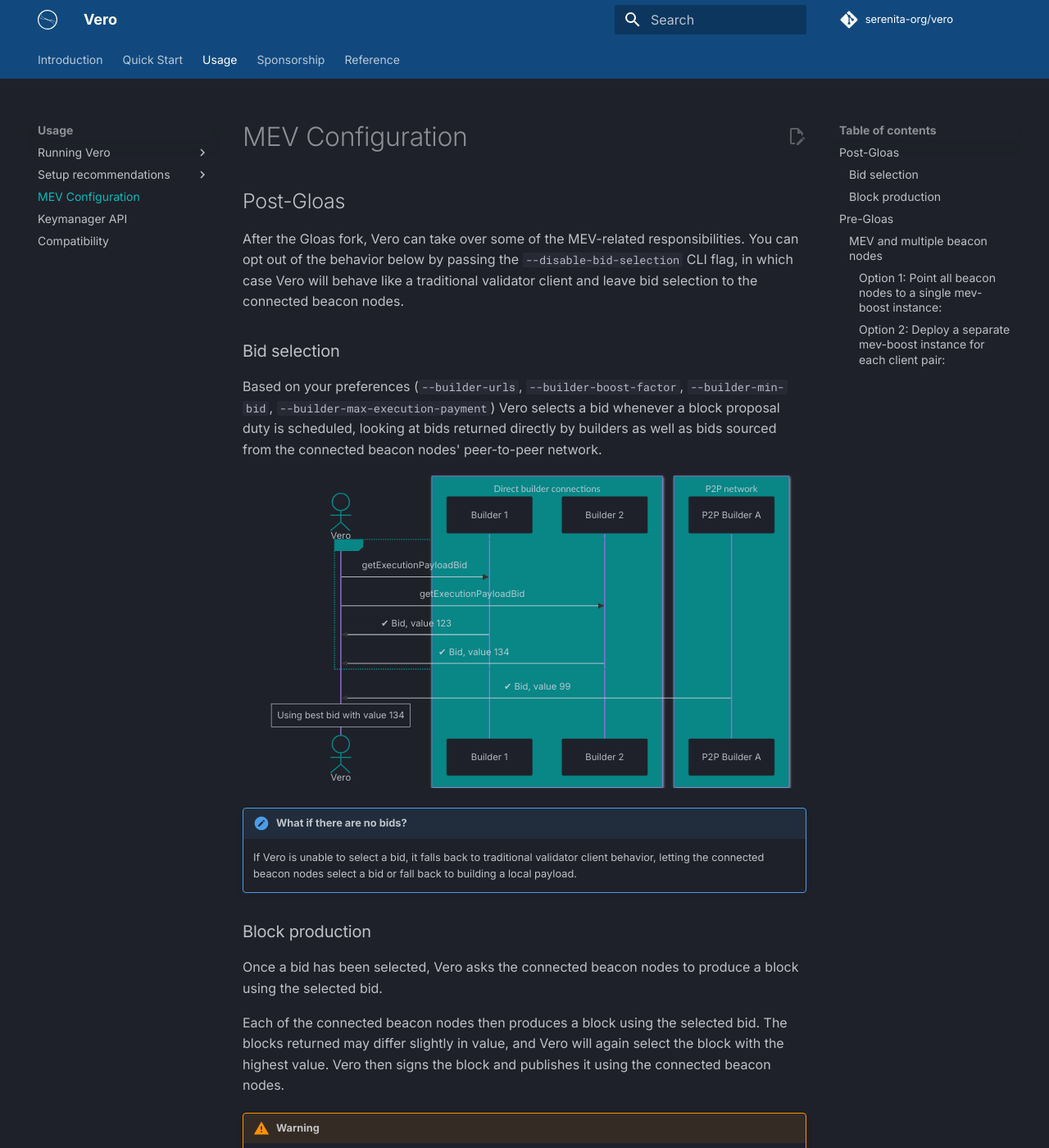
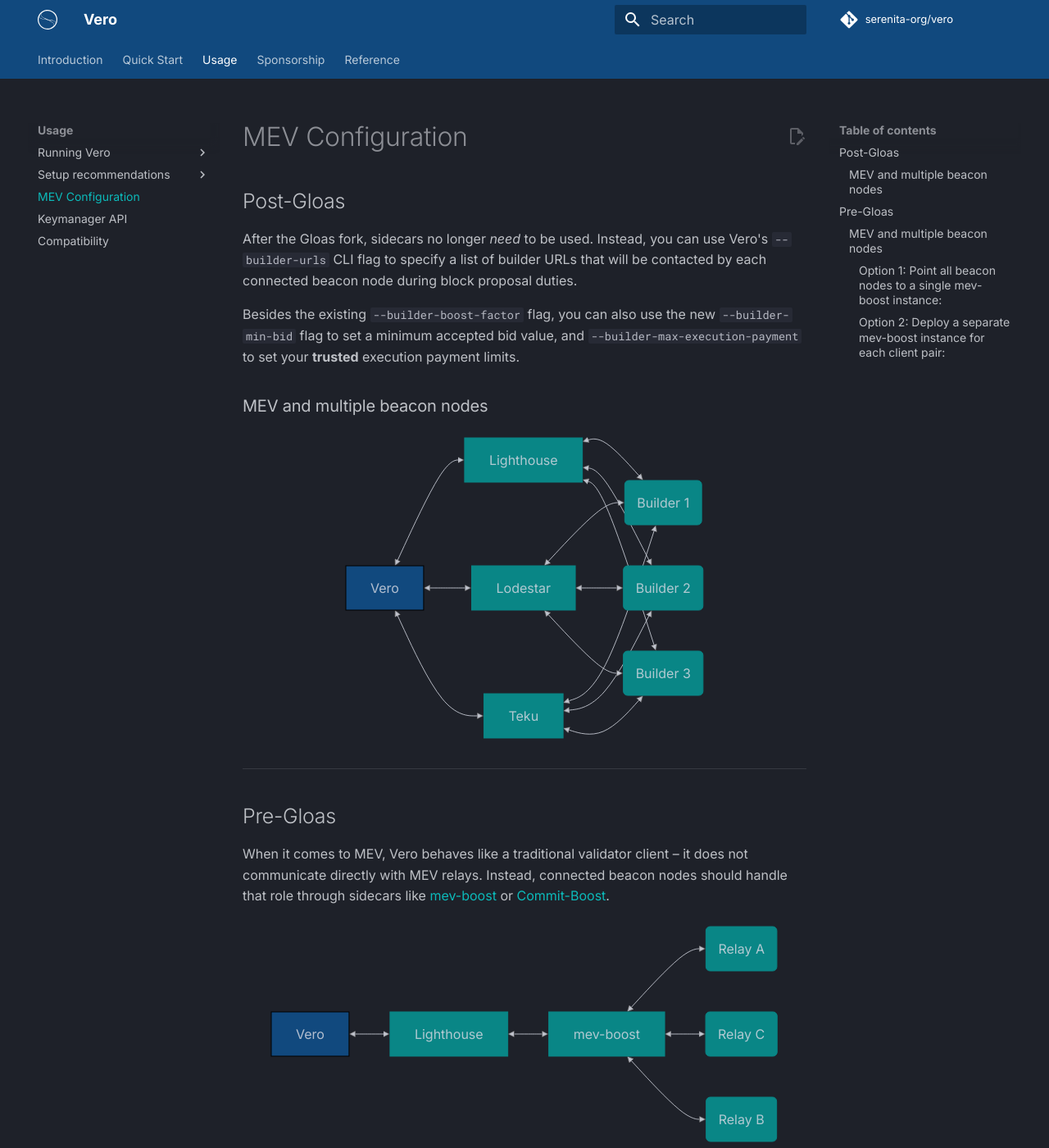
Before and after one commit to serenita-org/vero, an MkDocs documentation site: the page built from docs/docs/usage/mev.md, in a window 1280 px wide and 1400 px high. Shown: the whole window at 82% size. Built offline with MkDocs 1.6.1 and Material for MkDocs 9.7.7, drawn with Linux system fonts in a browser that asks for light colours; plug-ins that fetch from the network failed and are left out; comment, search, counter and statistics services are not loaded; some of the changed text lies outside the part shown.

Commit message:
Adjust docs and suppress bid-selection-related CLI flags

````diff
--- a/docs/docs/reference/changelog.md
+++ b/docs/docs/reference/changelog.md
@@ -8,8 +8,6 @@
 - Add `--builder-urls` flag
 - Add `--builder-min-bid` flag
 - Add `--builder-max-execution-payment` flag
-- Add `--builder-bid-request-timeout` flag
-- Add `--disable-bid-selection` flag
 - Replace the SSZ library with spy-ssz ([#333](https://github.com/serenita-org/vero/pull/333))
 
 #### Bugfixes
--- a/docs/docs/usage/mev.md
+++ b/docs/docs/usage/mev.md
@@ -2,6 +2,46 @@
 
 ## Post-Gloas
 
+After the Gloas fork, sidecars no longer _need_ to be used. Instead,
+you can use Vero's `--builder-urls` CLI flag to specify a list of
+builder URLs that will be contacted by each connected beacon node
+during block proposal duties.
+
+Besides the existing `--builder-boost-factor` flag, you can also use
+the new `--builder-min-bid` flag to set a minimum accepted bid value,
+and `--builder-max-execution-payment` to set your **trusted** execution
+payment limits.
+
+### MEV and multiple beacon nodes
+
+```mermaid
+flowchart RL
+
+%% VC<->CL
+Lighthouse <--> Vero
+Lodestar <--> Vero
+Teku <--> Vero
+
+%% CL<->EL
+B1(Builder 1) <--> Lighthouse
+B1(Builder 1) <--> Lodestar
+B1(Builder 1) <--> Teku
+
+B2(Builder 2) <--> Lighthouse
+B2(Builder 2) <--> Lodestar
+B2(Builder 2) <--> Teku
+
+B3(Builder 3) <--> Lighthouse
+B3(Builder 3) <--> Lodestar
+B3(Builder 3) <--> Teku
+
+style Vero fill:#11497E,stroke:#000000
+```
+
+<!--
+The section below is commented out since it relies on VC-side bid selection
+-->
+<!--
 After the Gloas fork, Vero can take over some of the MEV-related responsibilities.
 You can opt out of the behavior below by passing the `--disable-bid-selection` CLI flag,
 in which case Vero will behave like a traditional validator client and leave bid
@@ -94,6 +134,7 @@
         Vero->>BC: publishBlock
     end
 ```
+-->
 
 ___
 
````
Also changed, not shown: 1 other file.
